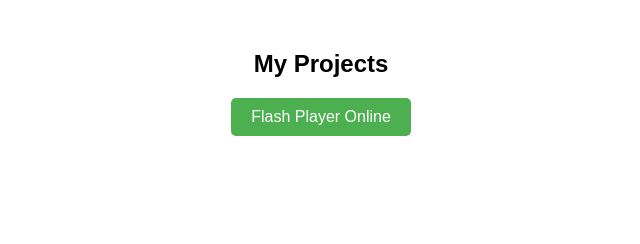
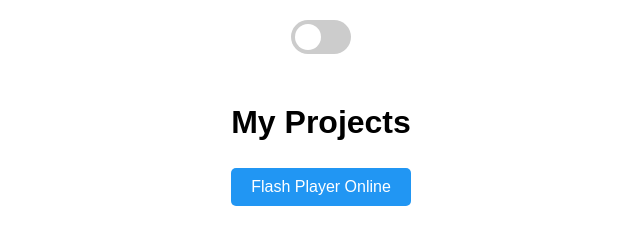
Before and after one commit to ChumbleDev/mywebsite, a plain HTML site: page index.html in a window 1280 px wide. Shown: the whole page, without its empty margins (319-959 px from the left). Drawn offline with Linux system fonts and the light colour scheme.

Commit message:
add dark mode toggle

```diff
--- a/index.html
+++ b/index.html
@@ -7,32 +7,98 @@
     <style>
         body {
             font-family: Arial, sans-serif;
+            transition: background-color 0.5s, color 0.5s;
+            background-color: white;
+            color: black;
+        }
+        .dark-mode {
+            background-color: #333;
+            color: white;
+        }
+        .toggle-container {
+            margin: 20px;
             text-align: center;
-            margin: 50px;
         }
-        section {
-            margin-bottom: 20px;
+        .toggle-switch {
+            position: relative;
+            display: inline-block;
+            width: 60px;
+            height: 34px;
         }
-        button {
+        .toggle-switch input {
+            opacity: 0;
+            width: 0;
+            height: 0;
+        }
+        .slider {
+            position: absolute;
+            cursor: pointer;
+            top: 0;
+            left: 0;
+            right: 0;
+            bottom: 0;
+            background-color: #ccc;
+            transition: .4s;
+            border-radius: 34px;
+        }
+        .slider:before {
+            position: absolute;
+            content: "";
+            height: 26px;
+            width: 26px;
+            left: 4px;
+            bottom: 4px;
+            background-color: white;
+            transition: .4s;
+            border-radius: 50%;
+        }
+        input:checked + .slider {
+            background-color: #2196F3;
+        }
+        input:checked + .slider:before {
+            transform: translateX(26px);
+        }
+        .projects {
+            text-align: center;
+            margin-top: 50px;
+        }
+        .projects h2 {
+            font-size: 2em;
+        }
+        .projects button {
             padding: 10px 20px;
-            font-size: 16px;
+            font-size: 1em;
             cursor: pointer;
-            background-color: #4CAF50;
+            background-color: #2196F3;
             color: white;
             border: none;
             border-radius: 5px;
+            transition: background-color 0.3s;
         }
-        button:hover {
-            background-color: #45a049;
+        .projects button:hover {
+            background-color: #0b7dda;
         }
     </style>
 </head>
 <body>
-    <section id="my-projects">
-        <h1>My Projects</h1>
-    </section>
-    <button onclick="window.location.href='https://chumbledev.github.io/flashplayer/';">
-        Flash Player Online
-    </button>
+    <div class="toggle-container">
+        <label class="toggle-switch">
+            <input type="checkbox" onclick="toggleDarkMode()">
+            <span class="slider"></span>
+        </label>
+    </div>
+
+    <div class="projects">
+        <h2>My Projects</h2>
+        <button onclick="window.location.href='https://chumbledev.github.io/flashplayer/'">
+            Flash Player Online
+        </button>
+    </div>
+
+    <script>
+        function toggleDarkMode() {
+            document.body.classList.toggle('dark-mode');
+        }
+    </script>
 </body>
 </html>
```
